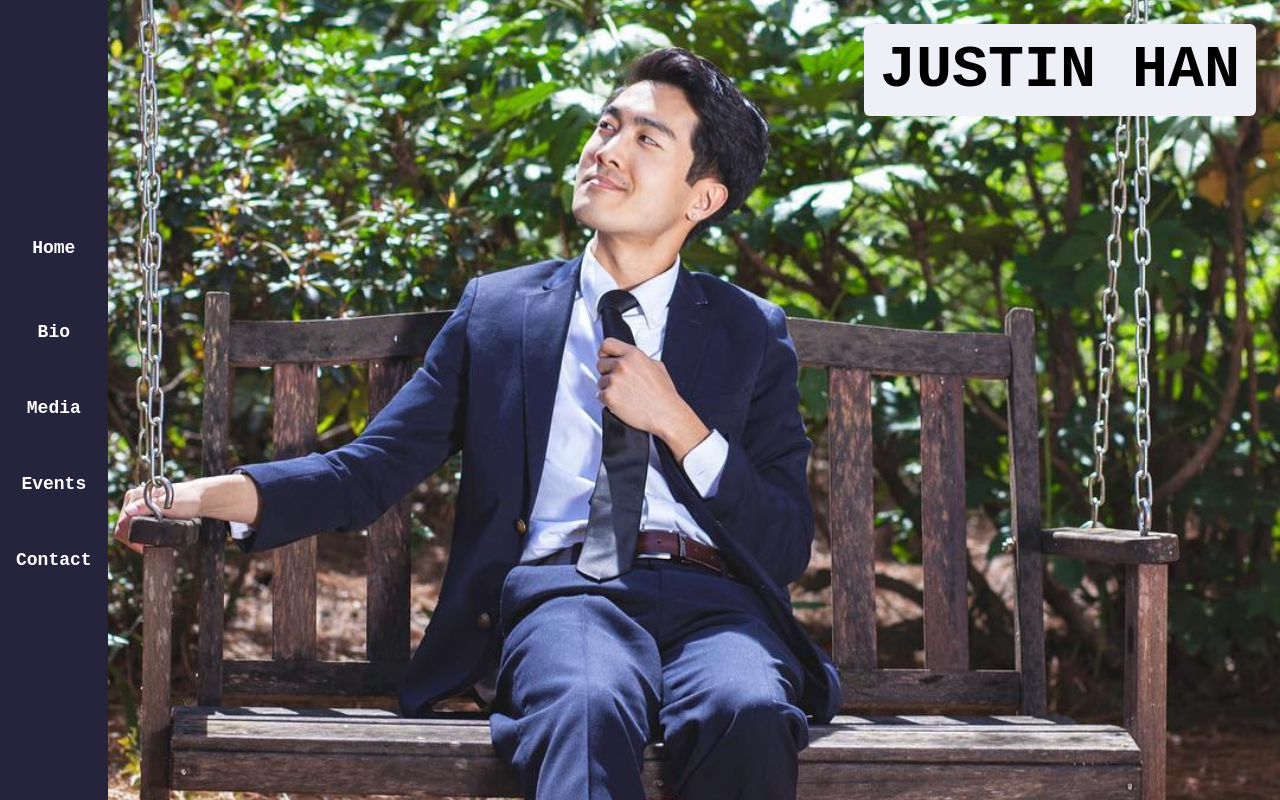
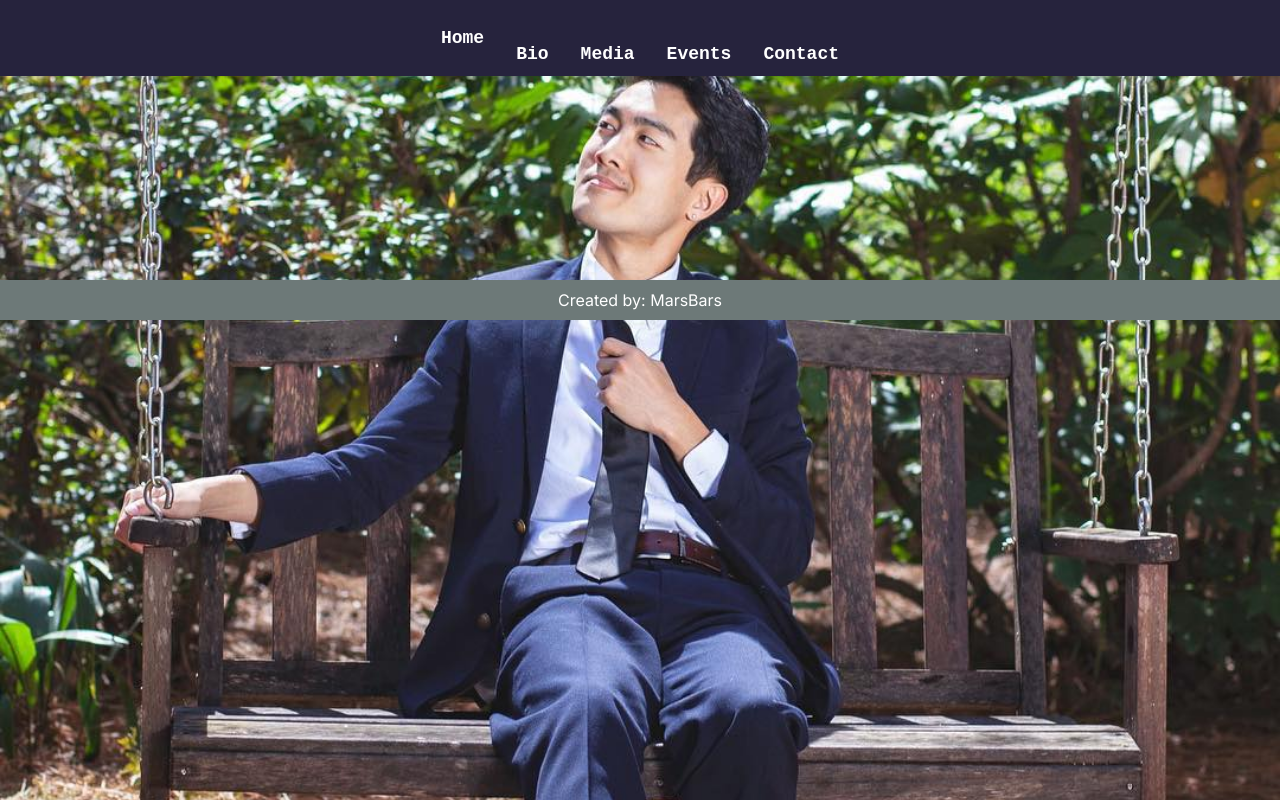
Before and after one commit to mzsellem/justin-han, a Next.js app: page / in a window 1280 px wide. Shown: the top 800 px of the page. Built offline with nearby package versions, Linux system fonts and the light colour scheme.

Commit message:
footer in layout.tsx

```diff
--- a/app/layout.tsx
+++ b/app/layout.tsx
@@ -17,6 +17,9 @@ export default function RootLayout({
   return (
     <html lang="en">
       <body className={inter.className}>{children}</body>
+      <footer className="flex justify-center bg-darkgrey text-white p-2">
+        Created by: MarsBars
+      </footer>
     </html>
   )
 }
--- a/app/page.tsx
+++ b/app/page.tsx
@@ -23,8 +23,8 @@ export default function Home() {
   return (
     <>
       <div className="flex">
-        <div className="fixed md:text-lg text-xs font-mono font-bold bg-bluesuit text-white h-screen flex flex-col justify-center items-center">
-          <div className="flex flex-col space-y-8">
+        <div className="fixed md:text-lg text-xs font-mono font-bold bg-bluesuit text-white z-5">
+          <div className="flex space-y-8 justify-center w-screen">
             <button onClick={() => scrollToSectionWithOffset(section1Ref, 65)} className="hover:text-yellowlight p-2 m-2">Home</button>
             <button onClick={() => scrollToSectionWithOffset(section2Ref, 65)} className="hover:text-yellowlight p-2 m-2">Bio</button>
             <button onClick={() => scrollToSectionWithOffset(section3Ref, 65)} className="hover:text-yellowlight p-2 m-2">Media</button>
@@ -32,15 +32,15 @@ export default function Home() {
             <button onClick={() => scrollToSectionWithOffset(section5Ref, 65)} className="hover:text-yellowlight p-2 m-2">Contact</button>
           </div>
         </div>
-        <div className="flex justify-center w-screen h-screen overflow-hidden">
+        {/* <div className="flex justify-center w-screen h-screen overflow-hidden z-1">
           <div ref={section1Ref} className="absolute top-0 md:right-0 mt-6 md:mr-6">
             <Intro />
           </div>
-        </div>
+        </div> */}
       </div>
 
       <div>
-        <div className="flex flex-col items-center m-6">
+        <div className="flex flex-col items-center m-6 z-1">
           <div ref={section2Ref} className="my-2 section bg-blue-400/50 md:bg-blue-400/25 rounded-3xl mt-52 md:mt-44 md:w-3/4">
             {/* <Projects /> */}
           </div>
@@ -55,10 +55,6 @@ export default function Home() {
           </div>
         </div>
       </div>
-
-      <footer className="flex justify-center bg-darkgrey text-white p-2">
-        Created by: MarsBars
-      </footer>
     </>
   );
 }
```
